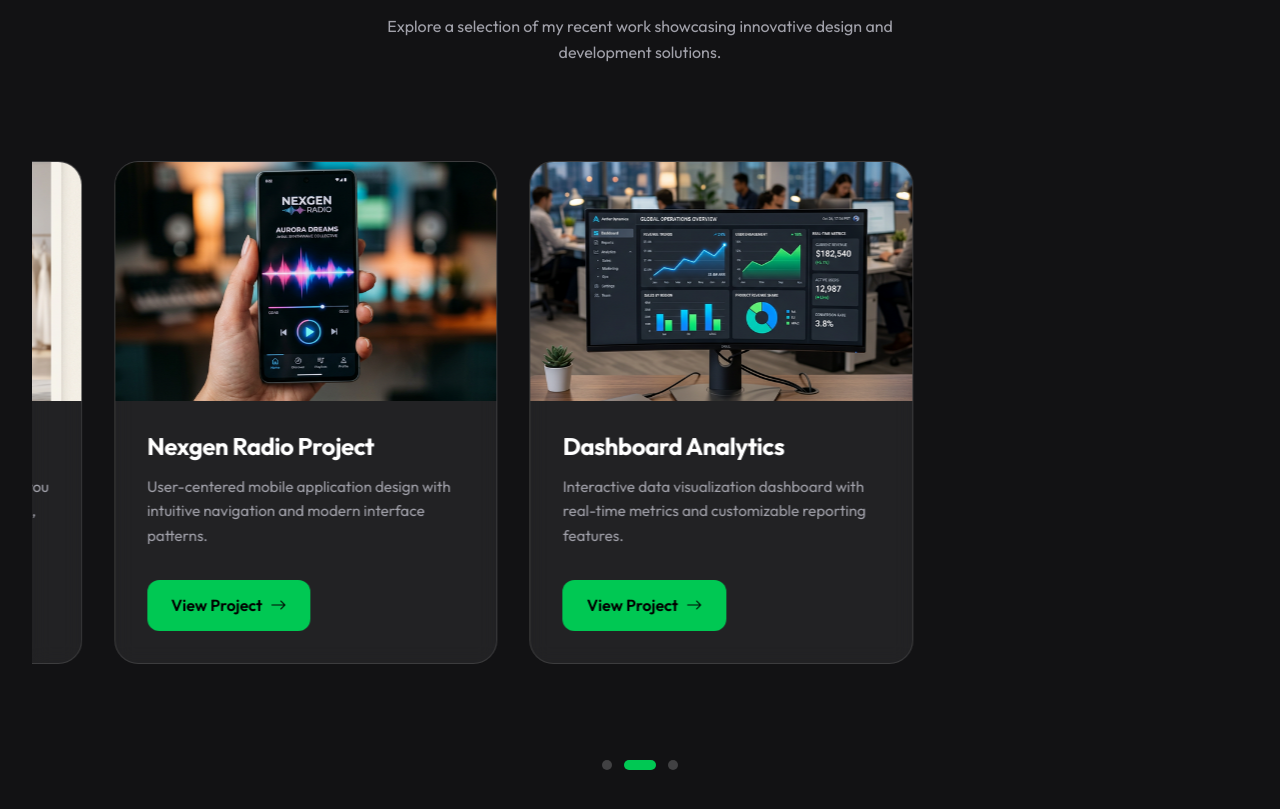
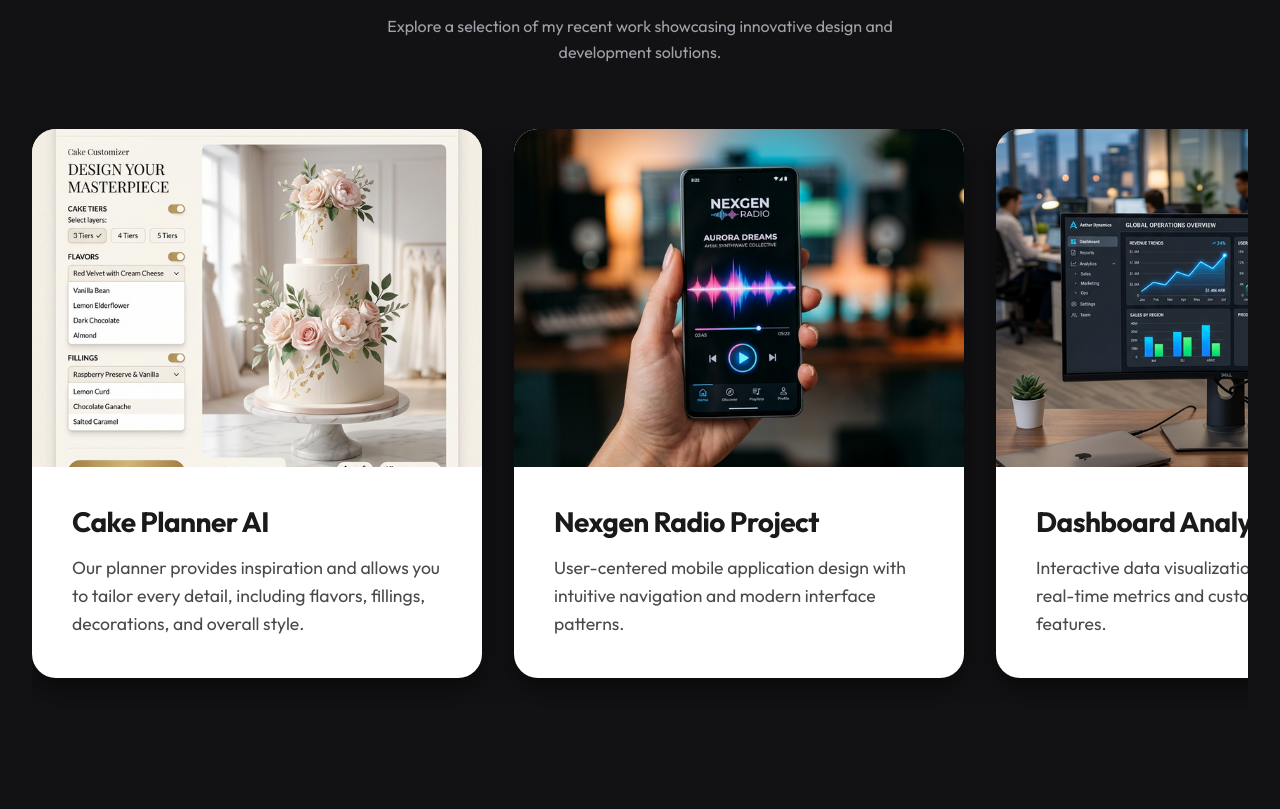
Before and after one commit to IVarm32/Island-Connect-AI., a React (Vite) app: page / in a window 1280 px wide. Shown: the part 2588-3397 px from the top of the page. Built offline with nearby package versions, Linux system fonts and the light colour scheme.

Commit message:
Implement horizontal scrolling portfolio cards

```diff
--- a/index.css
+++ b/index.css
@@ -551,83 +551,118 @@ section {
     font-size: 0.85rem;
 }
 
-/* Featured Projects Slider */
-.project-slider {
+/* Horizontal Scroll Projects */
+.h-scroll-container {
+    display: flex;
+    overflow-x: auto;
+    gap: 2rem;
+    padding-bottom: 2rem;
+    scroll-snap-type: x mandatory;
+    -webkit-overflow-scrolling: touch;
+}
+
+.h-scroll-container::-webkit-scrollbar {
+    height: 8px;
+}
+.h-scroll-container::-webkit-scrollbar-track {
+    background: #09090b;
+    border-radius: 4px;
+}
+.h-scroll-container::-webkit-scrollbar-thumb {
+    background: #27272a;
+    border-radius: 4px;
+}
+.h-scroll-container::-webkit-scrollbar-thumb:hover {
+    background: #3f3f46;
+}
+
+.h-scroll-card {
+    flex: 0 0 450px;
+    background: #ffffff;
+    border-radius: 24px;
+    overflow: hidden;
+    scroll-snap-align: start;
+    display: flex;
+    flex-direction: column;
+    box-shadow: 0 10px 30px rgba(0, 0, 0, 0.5);
+    transition: transform 0.4s var(--transition);
+}
+
+.h-scroll-card:hover {
+    transform: translateY(-5px);
+}
+
+.h-card-media {
+    width: 100%;
+    aspect-ratio: 4 / 3;
     position: relative;
     overflow: hidden;
-    padding: 2rem 0;
+    background: #000;
 }
 
-.project-track {
-    display: flex;
-    gap: 2rem;
-    transition: transform 0.8s cubic-bezier(0.4, 0, 0.2, 1);
-    user-select: none;
-    touch-action: pan-y;
-    will-change: transform;
+.h-card-media img {
+    width: 100%;
+    height: 100%;
+    object-fit: cover;
+    transition: opacity 0.4s var(--transition);
 }
 
-.project-card {
-    flex: 0 0 calc(33.333% - 1.35rem);
+.hover-video {
+    position: absolute;
+    top: 0;
+    left: 0;
+    width: 100%;
+    height: 100%;
+    object-fit: cover;
+    opacity: 0;
+    transition: opacity 0.4s var(--transition);
+    pointer-events: none;
+}
+
+.h-scroll-card:hover .hover-video {
+    opacity: 1;
+}
+
+.h-card-content {
+    padding: 2.5rem;
+    color: #1a1a1a;
+    flex-grow: 1;
     display: flex;
     flex-direction: column;
-    border-radius: 24px;
-    overflow: hidden;
-    transition: all 0.4s var(--transition);
-    height: auto;
-    background: var(--glass-bg);
-    border: 1px solid var(--glass-border);
-    backdrop-filter: blur(10px);
+    gap: 1rem;
 }
 
-@media (max-width: 1100px) {
-    .project-card {
-        flex: 0 0 calc(50% - 1rem);
+.h-card-content h3 {
+    font-size: 1.75rem;
+    font-weight: 700;
+    margin: 0;
+    color: #1a1a1a;
+}
+
+.h-card-content p {
+    font-size: 1.1rem;
+    color: #4a4a4a;
+    line-height: 1.6;
+    margin: 0;
+}
+
+@media (max-width: 991px) {
+    .h-scroll-card {
+        flex: 0 0 400px;
     }
 }
 
 @media (max-width: 768px) {
-    .project-card {
-        flex: 0 0 100%;
+    .h-scroll-container {
+        flex-direction: column;
+        overflow-x: visible;
+        padding-bottom: 0;
+        gap: 2rem;
     }
-}
-
-.project-image {
-    width: 100%;
-    aspect-ratio: 16/10;
-    overflow: hidden;
-}
-
-.project-image img {
-    width: 100%;
-    height: 100%;
-    object-fit: cover;
-    transition: transform 0.6s var(--transition);
-}
-
-.project-card:hover .project-image img {
-    transform: scale(1.05);
-}
-
-.project-info {
-    padding: 2rem;
-    display: flex;
-    flex-direction: column;
-    gap: 1rem;
-    flex-grow: 1;
-}
-
-.project-info h3 {
-    font-size: 1.5rem;
-    margin: 0;
-    color: #fff;
-}
-
-.project-info p {
-    color: var(--text-secondary);
-    font-size: 0.95rem;
-    line-height: 1.6;
-    margin: 0;
+    .h-scroll-card {
+        flex: 1 1 auto;
+        width: 100%;
+    }
 }
 
 .btn-green {
--- a/index.html
+++ b/index.html
@@ -158,54 +158,50 @@
                 <p>Explore a selection of my recent work showcasing innovative design and development solutions.</p>
             </div>
 
-            <div class="project-slider">
-                <div class="project-track">
+            <div class="h-scroll-container">
                 <!-- Cake Planner AI -->
-                    <div class="project-card glass-panel">
-                        <div class="project-image">
+                <div class="h-scroll-card">
+                    <div class="h-card-media">
                         <img src="images/cake_planner.png" alt="Cake Planner AI" loading="lazy">
+                        <!-- Add video placeholder for hover reveal -->
+                        <video loop muted playsinline class="hover-video">
+                            <source src="https://www.w3schools.com/html/mov_bbb.mp4" type="video/mp4">
+                        </video>
                     </div>
-                        <div class="project-info">
+                    <div class="h-card-content">
                         <h3>Cake Planner AI</h3>
-                            <p>Our planner provides inspiration and allows you to tailor every detail, including
-                                flavors,
+                        <p>Our planner provides inspiration and allows you to tailor every detail, including flavors,
                             fillings, decorations, and overall style.</p>
-                            <a href="#" class="btn btn-green">View Project <i class="bi bi-arrow-right"></i></a>
                     </div>
                 </div>
 
                 <!-- Nexgen Radio Project -->
-                    <div class="project-card glass-panel">
-                        <div class="project-image">
+                <div class="h-scroll-card">
+                    <div class="h-card-media">
                         <img src="images/nexgen_radio.png" alt="Nexgen Radio Project" loading="lazy">
+                        <video loop muted playsinline class="hover-video">
+                            <source src="https://www.w3schools.com/html/mov_bbb.mp4" type="video/mp4">
+                        </video>
                     </div>
-                        <div class="project-info">
+                    <div class="h-card-content">
                         <h3>Nexgen Radio Project</h3>
                         <p>User-centered mobile application design with intuitive navigation and modern interface
                             patterns.</p>
-                            <a href="#" class="btn btn-green">View Project <i class="bi bi-arrow-right"></i></a>
                     </div>
                 </div>
 
                 <!-- Dashboard Analytics -->
-                    <div class="project-card glass-panel">
-                        <div class="project-image">
+                <div class="h-scroll-card">
+                    <div class="h-card-media">
                         <img src="images/dashboard_analytics.png" alt="Dashboard Analytics" loading="lazy">
+                        <video loop muted playsinline class="hover-video">
+                            <source src="https://www.w3schools.com/html/mov_bbb.mp4" type="video/mp4">
+                        </video>
                     </div>
-                        <div class="project-info">
+                    <div class="h-card-content">
                         <h3>Dashboard Analytics</h3>
-                            <p>Interactive data visualization dashboard with real-time metrics and customizable
-                                reporting features.</p>
-                            <a href="#" class="btn btn-green">View Project <i class="bi bi-arrow-right"></i></a>
-                        </div>
-                    </div>
-                </div>
-
-                <div class="slider-controls project-controls">
-                    <div class="slider-dots project-dots">
-                        <span class="dot active"></span>
-                        <span class="dot"></span>
-                        <span class="dot"></span>
+                        <p>Interactive data visualization dashboard with real-time metrics and customizable reporting
+                            features.</p>
                     </div>
                 </div>
             </div>
--- a/js/main.js
+++ b/js/main.js
@@ -351,118 +351,20 @@ if (testimonialSlider) {
     }
 }
 
-// Featured Projects Slider
-console.log('Initializing Featured Projects Slider...');
-const projectSlider = document.querySelector('.project-slider');
-console.log('projectSlider found:', !!projectSlider);
-if (projectSlider) {
-    const projectTrack = projectSlider.querySelector('.project-track');
-    let projectCards = Array.from(projectSlider.querySelectorAll('.project-card'));
-    const projectDots = Array.from(projectSlider.querySelectorAll('.project-dots .dot'));
-
-    if (projectTrack && projectCards.length > 0) {
-        // Clone project cards to enable absolute seamless loop on large screens
-        if (projectCards.length <= 6) {
-            projectCards.forEach(card => {
-                const clone = card.cloneNode(true);
-                projectTrack.appendChild(clone);
-            });
-            projectCards = Array.from(projectSlider.querySelectorAll('.project-card'));
-        }
-
-        let currentProjectSlide = 0;
-        const totalProjects = projectCards.length;
-        let projectSlideInterval;
-
-        const updateProjectSlider = (index) => {
-            const isMobile = window.innerWidth <= 768;
-            const isTablet = window.innerWidth <= 1100;
-
-            let itemsVisible = 3;
-            if (isMobile) itemsVisible = 1;
-            else if (isTablet) itemsVisible = 2;
-
-            // Using pure continuous track instead of maxIndex stop
-            const maxScrollable = totalProjects - itemsVisible;
-            if (index > maxScrollable) {
-                // Instant snap to beginning
-                projectTrack.style.transition = 'none';
-                projectTrack.style.transform = `translateX(0%)`;
-                currentProjectSlide = 0;
-                projectTrack.offsetHeight; // reflow
-                index = 1;
-            } else if (index < 0) {
-                projectTrack.style.transition = 'none';
-                currentProjectSlide = maxScrollable;
-                projectTrack.style.transform = `translateX(-${maxScrollable * (100 / itemsVisible)}%)`;
-                projectTrack.offsetHeight;
-                index = maxScrollable - 1;
-            }
-
-            let movePercent = 100 / itemsVisible;
-            projectTrack.style.transition = 'transform 0.8s cubic-bezier(0.4, 0, 0.2, 1)';
-            projectTrack.style.transform = `translateX(-${index * movePercent}%)`;
-
-            projectDots.forEach((dot, i) => {
-                const dotIndex = index % projectDots.length;
-                dot.classList.toggle('active', i === dotIndex);
-            });
-            currentProjectSlide = index;
-        };
-
-        const nextProjectSlide = () => updateProjectSlider(currentProjectSlide + 1);
-        const prevProjectSlide = () => updateProjectSlider(currentProjectSlide - 1);
-
-        const startProjectAutoSlide = () => {
-            clearInterval(projectSlideInterval);
-            projectSlideInterval = setInterval(nextProjectSlide, 6000);
-        };
-
-        projectDots.forEach((dot, i) => {
-            dot.addEventListener('click', () => {
-                updateProjectSlider(i);
-                startProjectAutoSlide();
-            });
+// Horizontal Scroll Video Hover For Portfolio
+console.log('Initializing Featured Projects Hover Video...');
+const scrollCards = document.querySelectorAll('.h-scroll-card');
+scrollCards.forEach(card => {
+    const video = card.querySelector('.hover-video');
+    if (video) {
+        card.addEventListener('mouseenter', () => {
+            video.play().catch(e => console.log('Video play failed or interrupted:', e));
         });
-
-        // Add pause on hover
-        projectSlider.addEventListener('mouseenter', () => clearInterval(projectSlideInterval));
-        projectSlider.addEventListener('mouseleave', startProjectAutoSlide);
-
-        // Touch support for projects
-        let startX = 0;
-        projectSlider.addEventListener('touchstart', (e) => {
-            startX = e.touches[0].clientX;
-            clearInterval(projectSlideInterval);
-        }, { passive: true });
-
-        projectSlider.addEventListener('touchend', (e) => {
-            const endX = e.changedTouches[0].clientX;
-            const diff = startX - endX;
-            if (Math.abs(diff) > 50) {
-                if (diff > 0) nextProjectSlide();
-                else prevProjectSlide();
-            }
-            startProjectAutoSlide();
-        }, { passive: true });
-
-        window.addEventListener('resize', () => {
-            projectTrack.style.transition = 'none';
-            updateProjectSlider(currentProjectSlide);
-        });
-
-        // Initialize setup
-        projectDots[0]?.classList.add('active');
-        projectTrack.style.transition = 'none';
-        updateProjectSlider(0);
-        setTimeout(startProjectAutoSlide, 500);
-
-        document.addEventListener('visibilitychange', () => {
-            if (document.hidden) clearInterval(projectSlideInterval);
-            else startProjectAutoSlide();
+        card.addEventListener('mouseleave', () => {
+            video.pause();
         });
     }
-}
+});
 
 if (canvas && ctx) {
     window.addEventListener('resize', initCanvas);
```
Lines whose indentation alone changed are shown as unchanged.
